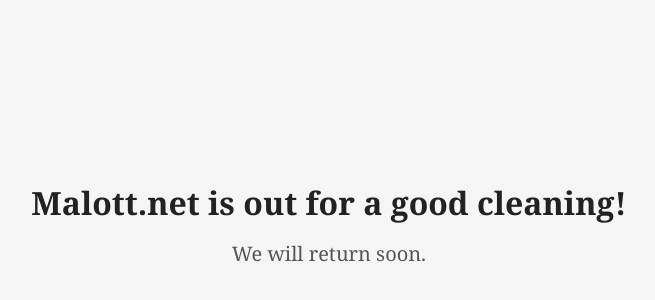
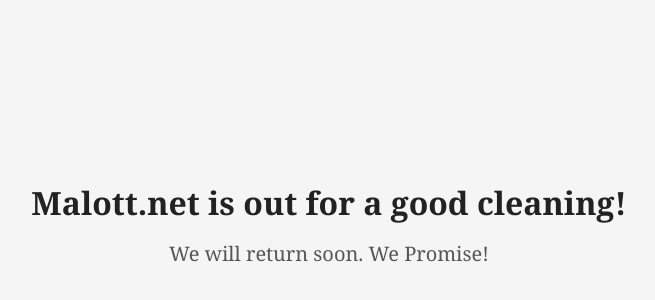
Before and after one commit to mmalott/hello-world, a plain HTML site: page index.html in a window 1280 px wide. Shown: the part 176-476 px from the top of the page, without its empty margins (311-966 px from the left). Drawn offline with Linux system fonts and the light colour scheme.

Commit message:
Update index.html

```diff
--- a/index.html
+++ b/index.html
@@ -38,7 +38,7 @@
 <body>
   <div class="container">
     <h1>Malott.net is out for a good cleaning!</h1>
-    <p>We will return soon.</p>
+    <p>We will return soon. We Promise!</p>
   </div>
 </body>
 </html>
```
